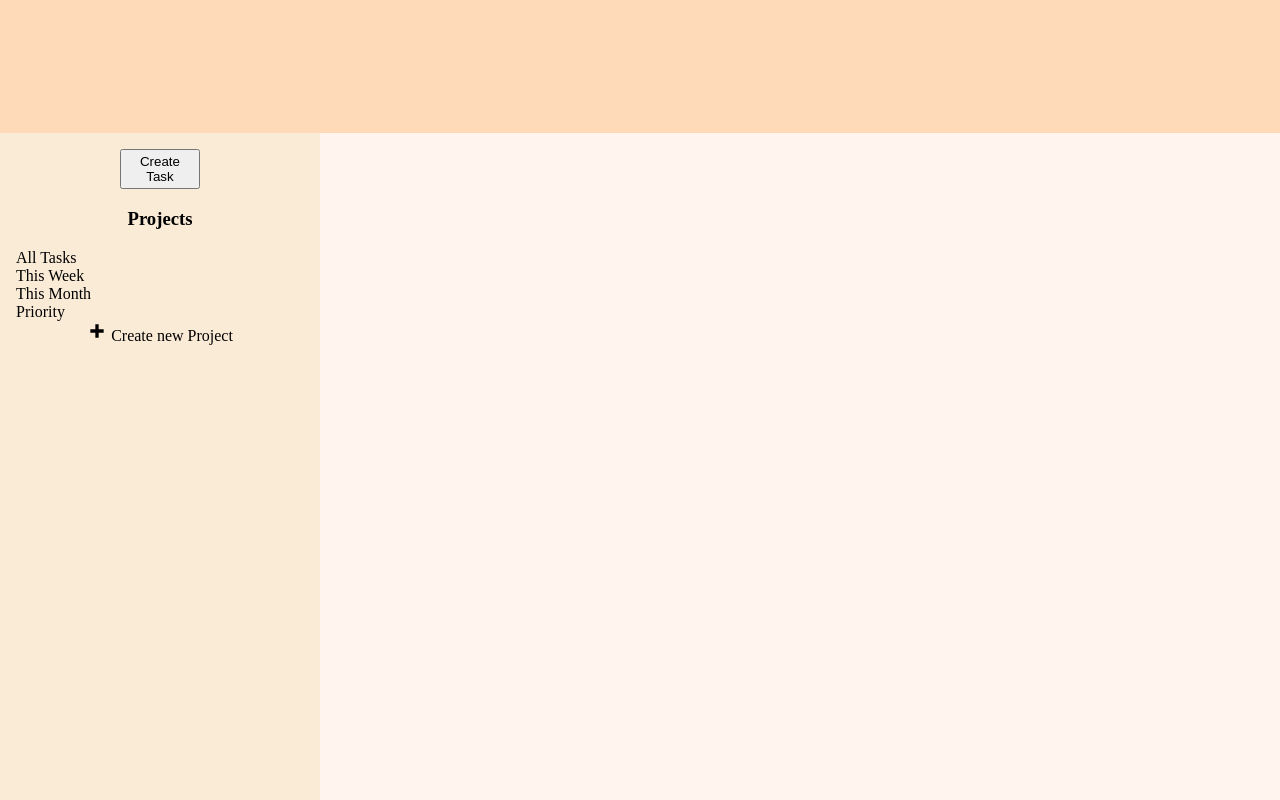
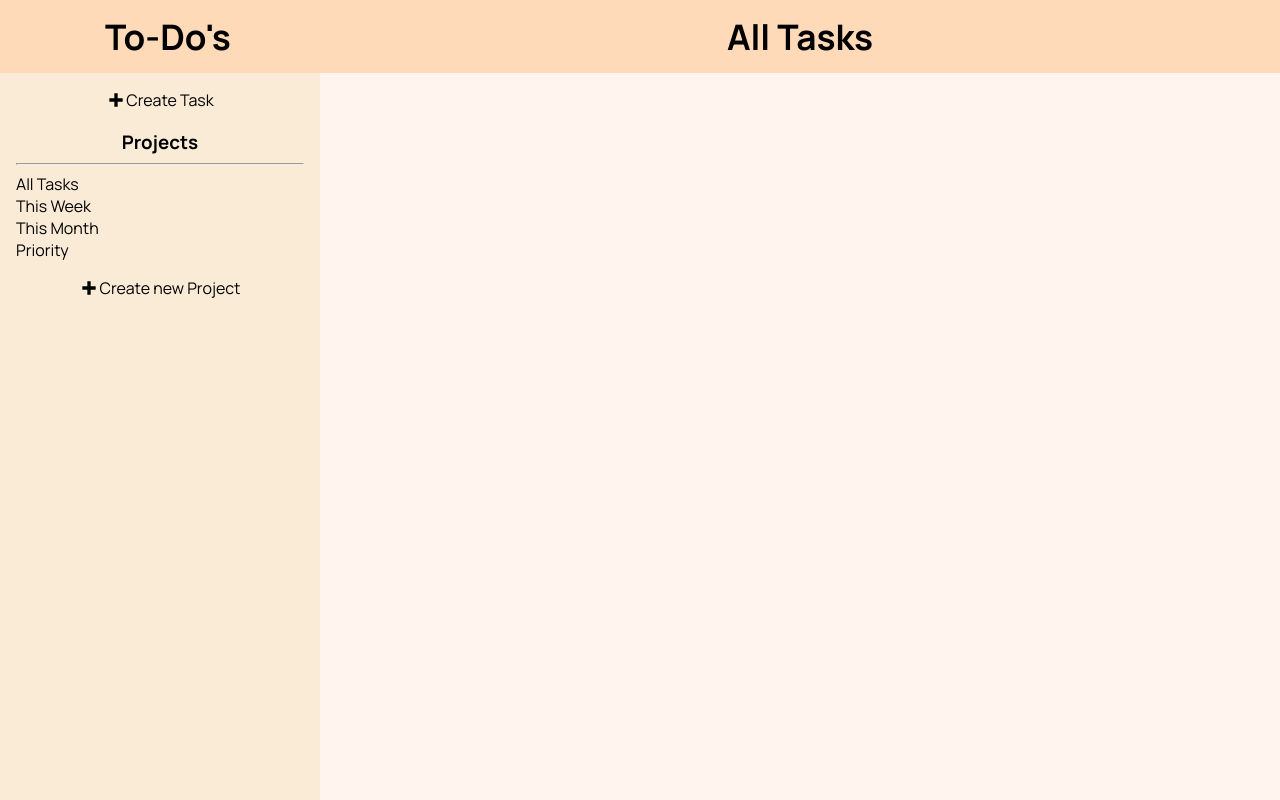
Before and after one commit to jelewe/todo-app, a website built with webpack: page dist/index.html in a window 1280 px wide. Built offline with nearby package versions, Linux system fonts and the light colour scheme.

Commit message:
dist subtree commit

```diff
--- a/dist/index.html
+++ b/dist/index.html
@@ -4,17 +4,28 @@
     <meta charset="UTF-8">
     <meta http-equiv="X-UA-Compatible" content="IE=edge">
     <meta name="viewport" content="width=device-width, initial-scale=1.0">
+    <link rel="preconnect" href="https://fonts.googleapis.com">
+<link rel="preconnect" href="https://fonts.gstatic.com" crossorigin>
+<link href="https://fonts.googleapis.com/css2?family=Manrope:wght@200;300;400;500;600;700;800&display=swap" rel="stylesheet">
     <script src="main.js" defer></script>
     <link rel="stylesheet" href="style.css">
-    <title>To-do App</title>
+    <title>To-Do List</title>
 </head>
 <body>
     <div id="content">
         <div id="header">
+            <div id="logo">
+                <h1>To-Do's</h1>
+            </div>
+            <div id="projectNameDisplay">
+                All Tasks
+            </div>
 
         </div>
         <div id="sidebar">
-            <button class="createTask">Create Task</button>
+            <div class="createTask">
+                <img src="../src/imgs/plus.svg" height="20" width="20">
+                Create Task</div>
             <div class="formList">
                 <form action="" id="form">
                     <label for="title">Title</label>
@@ -36,6 +47,7 @@
             </div>
             <h3>Projects</h3>
             <div class="projectsDiv">
+                <hr>
                 <div class="project" project-type="allTasks">
                     All Tasks
 
--- a/dist/style.css
+++ b/dist/style.css
@@ -2,18 +2,49 @@ body {
     height: 100vh;
     min-width: 100vw;
     margin: 0;
+    font-family: 'Manrope', sans-serif;
 }
+
+button {
+    font-family: 'Manrope', sans-serif;
+}
+
+
+
+
 
 #content {
     height: 100%;
     display: grid;
-    grid-template-rows: 1fr 5fr;
+    grid-template-rows: 0.5fr 5fr;
     grid-template-columns: 1fr 3fr;
 }
 
 #header {
     grid-area: 1 / 1 / 2 / 3;
     background: peachpuff;
+    display: grid;
+    grid-template-columns: 1fr 3fr;
+}
+
+#logo {
+    display: flex;
+    padding-left: 1rem;
+    align-items: center;
+    justify-content: center;
+    font-size: 1.1rem;
+}
+
+h1 {
+    margin: 0;
+}
+
+#projectNameDisplay {
+    display: flex;
+    align-items: center;
+    justify-content: center;
+    font-size: 2.2rem;
+    font-weight: bold;
 }
 
 #sidebar {
@@ -26,11 +57,16 @@ body {
     flex-direction: column;
 }
 
-#sidebar button {
-    height: 2.5rem;
-    width: 5rem;
-    align-self: center;
-    justify-self: center;
+#sidebar .createTask {
+    display: flex;
+    align-items: center;
+    justify-content: center;
+}
+#sidebar .createTask:hover {
+    cursor: pointer;
+    background: peachpuff;
+    font-weight: 700;
+    transition: 0.07ms;
 }
 
 .formList {
@@ -42,17 +78,11 @@ body {
     height: 20rem;
 }
 
-.projectContainer {
-    display: flex;
-    flex-direction: row;
-    justify-content: space-between;
+h3 {
+    margin-bottom: 0;
 }
-
-.projectContainer:hover {
-    cursor: pointer;
-    background: peachpuff;
-    font-weight: 700;
-    transition: 0.07ms;
+.projectsDiv {
+    margin-bottom: 1rem;
 }
 
 .projectsDiv .project {
@@ -68,9 +98,16 @@ body {
     transition: 0.07ms;
 }
 
+.newProject {
+    display: flex;
+    align-items: center;
+    justify-content: center;
+}
 .newProject:Hover {
     cursor: pointer;
     background: peachpuff;
+    font-weight: 700;
+    transition: 0.07ms;
 }
 
  .projectList {
@@ -84,8 +121,8 @@ body {
 #main {
     grid-area: 2 / 2 / 3 / 3;
     background: seashell;
-    display: grid;
-    grid-auto-flow: column;
+    display: flex;
+    flex-direction: column;
     padding: 1rem;
 }
 
@@ -94,8 +131,10 @@ body {
     justify-content: space-between;
     background: whitesmoke;
     border: 1px solid black;
+    border-radius: 4px;
     height: 6rem;
-    width: 10rem;
+    padding: 0.2rem;
+    margin-bottom: 1rem;
     position: relative;
 }
 
```
Also changed, not shown: dist/main.js.
